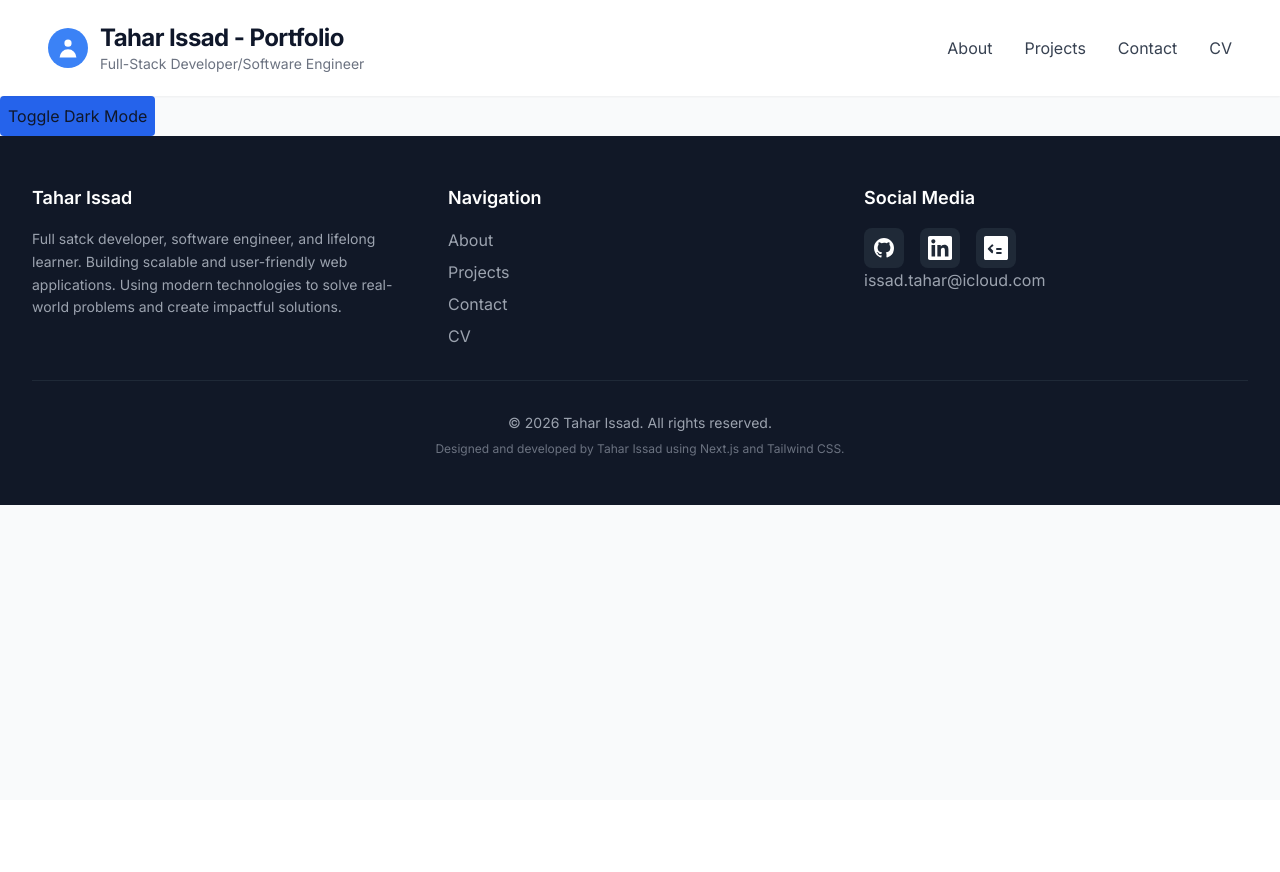
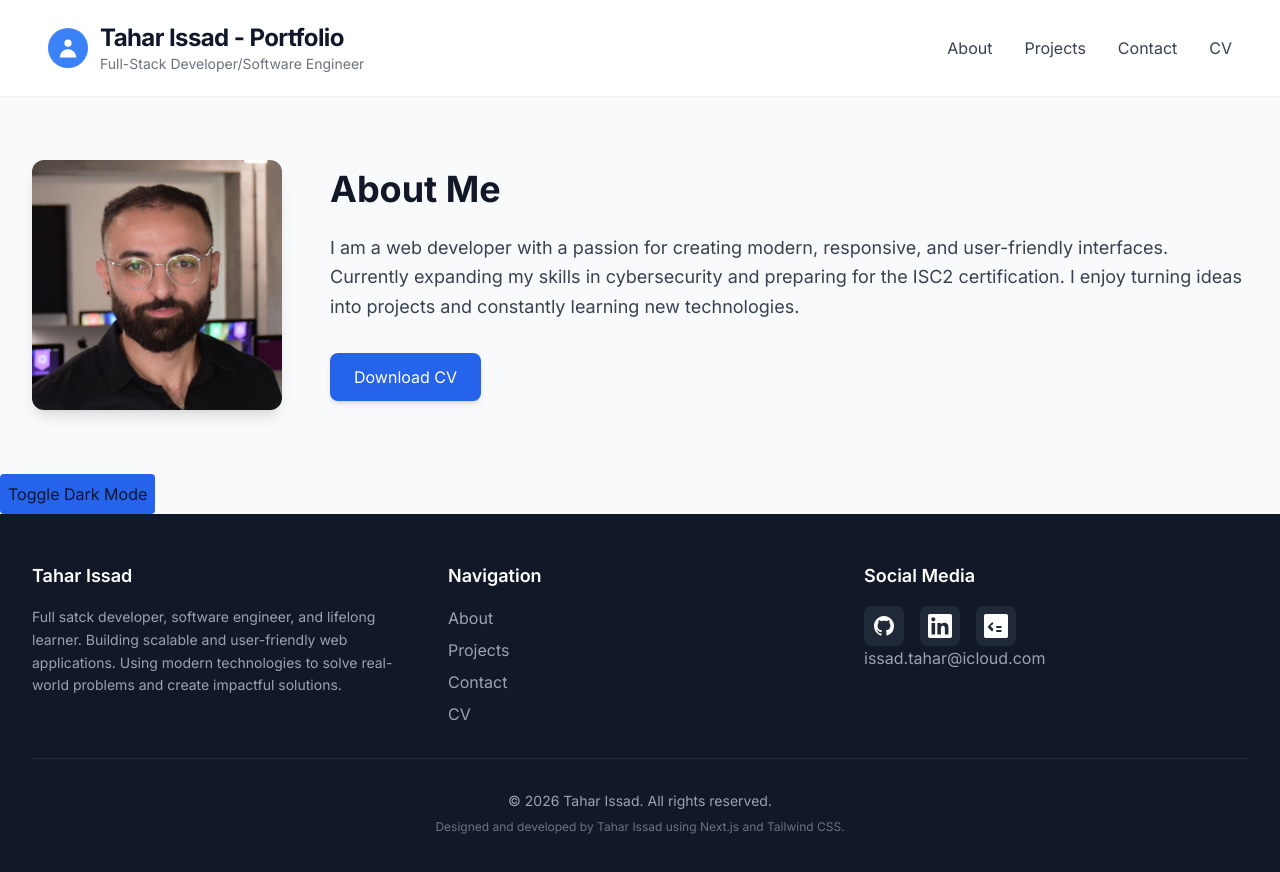
Before and after one commit to tissad-101010/portfolio, a Next.js app: page / in a window 1280 px wide. Shown: the top 872 px of the page. Before the commit the page ends 800 px from the top, so only its background shows below. Built offline with nearby package versions, Linux system fonts and the light colour scheme.

Commit message:
feat(layout): add section About Me
- add profile picture
- add text about me
- add download cv button

```diff
--- a/src/app/page.tsx
+++ b/src/app/page.tsx
@@ -6,7 +6,7 @@
 /*   By: tissad <tissad@student.42.fr>              +#+  +:+       +#+        */
 /*                                                +#+#+#+#+#+   +#+           */
 /*   Created: 2026/02/16 14:12:22 by tissad            #+#    #+#             */
-/*   Updated: 2026/02/18 12:55:34 by tissad           ###   ########.fr       */
+/*   Updated: 2026/02/18 16:58:31 by tissad           ###   ########.fr       */
 /*                                                                            */
 /* ************************************************************************** */
 
@@ -16,6 +16,7 @@
 import { toggleDarkMode } from './darkMode'
 import Header from '../components/header/Header'
 import Footer from '../components/footer/Footer'
+import Hero from '../components/body/Hero'
 
 
 
@@ -27,6 +28,7 @@ export default function Home() {
 
       <Header />
 
+      <Hero />
       <button className="bg-primary text-foreground p-2 rounded hover:bg-primary/80 transition-colors" onClick={() => toggleDarkMode()}>
           Toggle Dark Mode
       </button>
--- /dev/null
+++ b/src/components/body/Hero.tsx
@@ -0,0 +1,63 @@
+/* ************************************************************************** */
+/*                                                                            */
+/*                                                        :::      ::::::::   */
+/*   Hero.tsx                                           :+:      :+:    :+:   */
+/*                                                    +:+ +:+         +:+     */
+/*   By: tissad <tissad@student.42.fr>              +#+  +:+       +#+        */
+/*                                                +#+#+#+#+#+   +#+           */
+/*   Created: 2026/02/18 16:55:37 by tissad            #+#    #+#             */
+/*   Updated: 2026/02/18 17:37:27 by tissad           ###   ########.fr       */
+/*                                                                            */
+/* ************************************************************************** */
+
+`use client`
+
+import Image from 'next/image'
+
+function downloadFile(url: string, filename: string) {
+  const a = document.createElement('a')
+  a.href = url
+  a.download = filename
+  document.body.appendChild(a)
+  a.click()
+  document.body.removeChild(a)
+}
+
+
+export default function Hero() {
+	return (
+		<section id="about" className="max-w-7xl mx-auto px-4 sm:px-6 lg:px-8 py-16">
+			<div className="flex flex-col md:flex-row items-center gap-12">
+
+				{/* Profile image */}
+				<div className="w-full md:w-auto flex-shrink-0">
+					<div>
+						<Image className="relative bg-gradient-to-br rounded-xl shadow-lg"
+									src="/tissad.jpg" alt="Tahar Issad" width={250} height={250} />
+					</div>
+				</div>
+				{/* About me text */}
+				<div className="flex-1">
+          <h2 className="text-4xl font-bold text-gray-900 mb-6">About Me</h2>
+          <p className="text-gray-700 text-lg leading-relaxed mb-8 dark:text-gray-300">
+            I am a web developer with a passion for creating modern, responsive, and user-friendly
+            interfaces. Currently expanding my skills in cybersecurity and preparing for the ISC2
+            certification. I enjoy turning ideas into projects and constantly learning new technologies.
+          </p>
+					{/* Download CV button */}
+          <div className="flex flex-wrap gap-4">
+            <button className="px-6 py-3 bg-blue-600 text-white rounded-lg
+							hover:bg-blue-700 transition-colors shadow-md focus:outline-none
+							focus:ring-2 focus:ring-blue-500 focus:ring-offset-2
+							dark:bg-gray-700 dark:hover:bg-gray-600 dark:focus:ring-gray-300"
+							onClick={() => downloadFile('/tissad_cv.pdf', 'tissad_cv.pdf')}>
+
+              Download CV
+            </button>
+          </div>
+        </div>
+
+			</div>
+		</section>
+	)
+}
--- a/src/components/navigation/SocialMedia.tsx
+++ b/src/components/navigation/SocialMedia.tsx
@@ -6,7 +6,7 @@
 /*   By: tissad <tissad@student.42.fr>              +#+  +:+       +#+        */
 /*                                                +#+#+#+#+#+   +#+           */
 /*   Created: 2026/02/18 14:37:14 by tissad            #+#    #+#             */
-/*   Updated: 2026/02/18 15:47:02 by tissad           ###   ########.fr       */
+/*   Updated: 2026/02/18 16:50:57 by tissad           ###   ########.fr       */
 /*                                                                            */
 /* ************************************************************************** */
 
```
Also changed, not shown: src/components/body/Contact.tsx (added, +11 -0 lines), src/components/body/ProjectCard.tsx (added, +11 -0 lines), src/components/body/Projects.tsx (added, +11 -0 lines), public/tissad.jpg (added), 1 other file (tests, documents, lock files or other folders). Lines whose indentation alone changed are shown as unchanged.
